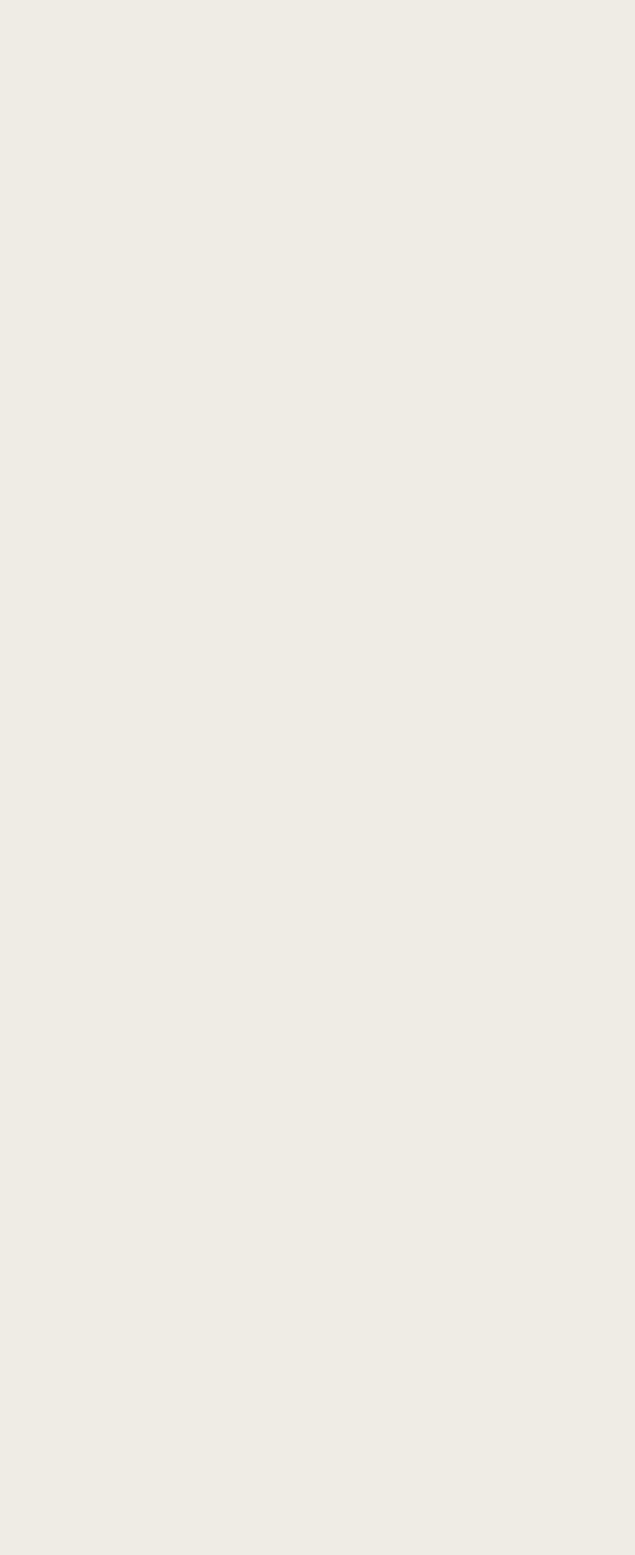
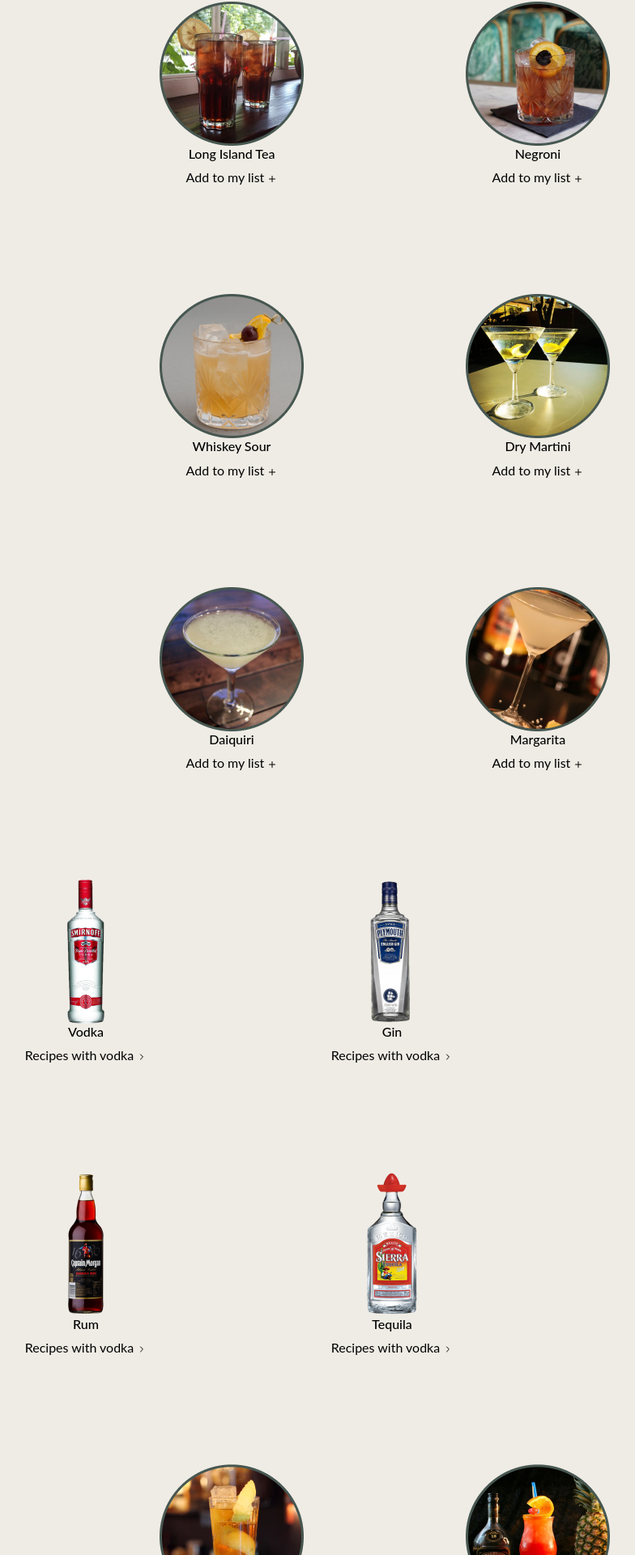
Before and after one commit to PaolaCuadros1/theCocktail, an Angular app: page /home in a window 1280 px wide. Shown: the part 875-2795 px from the top of the page at 81% size, without its empty margins (165-949 px from the left). Before the commit the page ends 800 px from the top, so only its background shows below. Built offline with nearby package versions, Linux system fonts and the light colour scheme.

Commit message:
Added components to file.

```diff
--- a/src/app/components/home/home.component.html
+++ b/src/app/components/home/home.component.html
@@ -1,3 +1,6 @@
 <div class="container mt-5">
   <hero></hero>
+  <popular-drinks></popular-drinks>
+  <popular-ingredients></popular-ingredients>
+  <latest-drinks></latest-drinks>
 </div>
```
Also changed, not shown: src/app/app.module.ts (+7 -1 lines).
